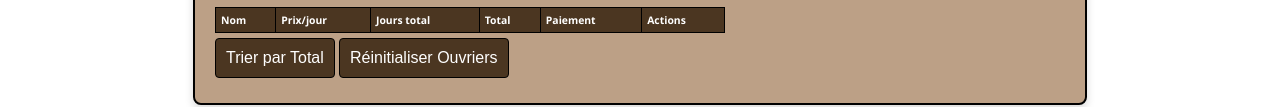
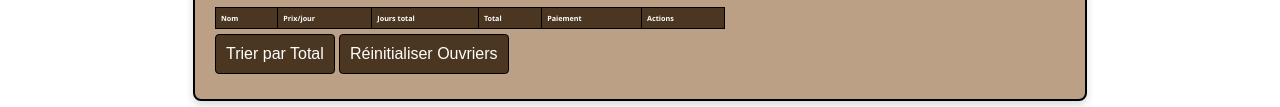
Before and after one commit to Getiaman/koloral, a plain HTML site: page index.html in a window 1280 px wide. Shown: the part 514-621 px from the top of the page. Drawn offline with Linux system fonts and the light colour scheme; a script that the page names is missing.

Commit message:
Update index.html

```diff
--- a/index.html
+++ b/index.html
@@ -136,7 +136,7 @@
     th, td {
       padding: 05px;
       text-align: left;
-      font-size: 0.65em;
+      font-size: 0.45em;
       background-color: #FFF;
     }
     th { background-color: #4B3621; color: #FFF; }
```
